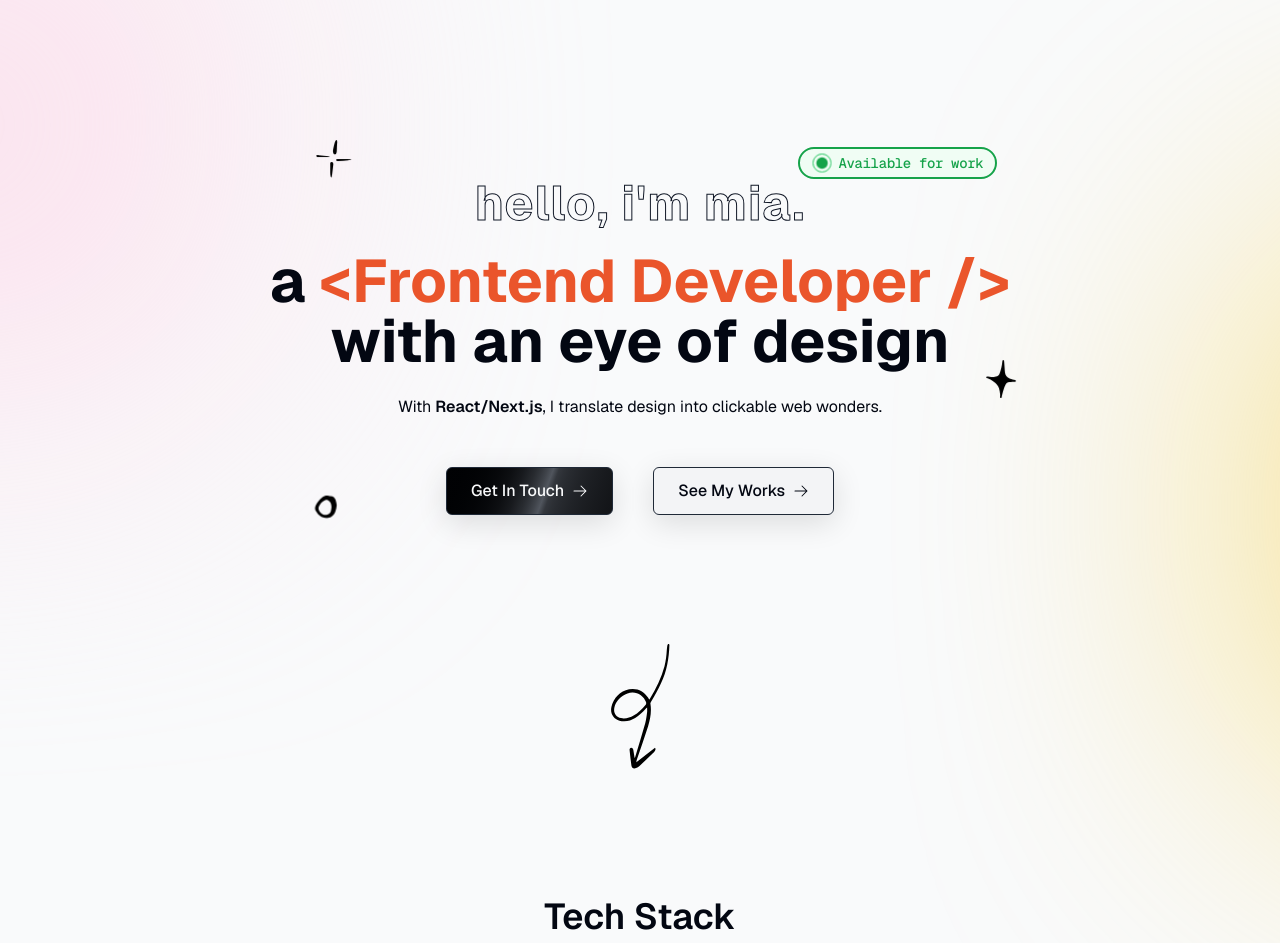
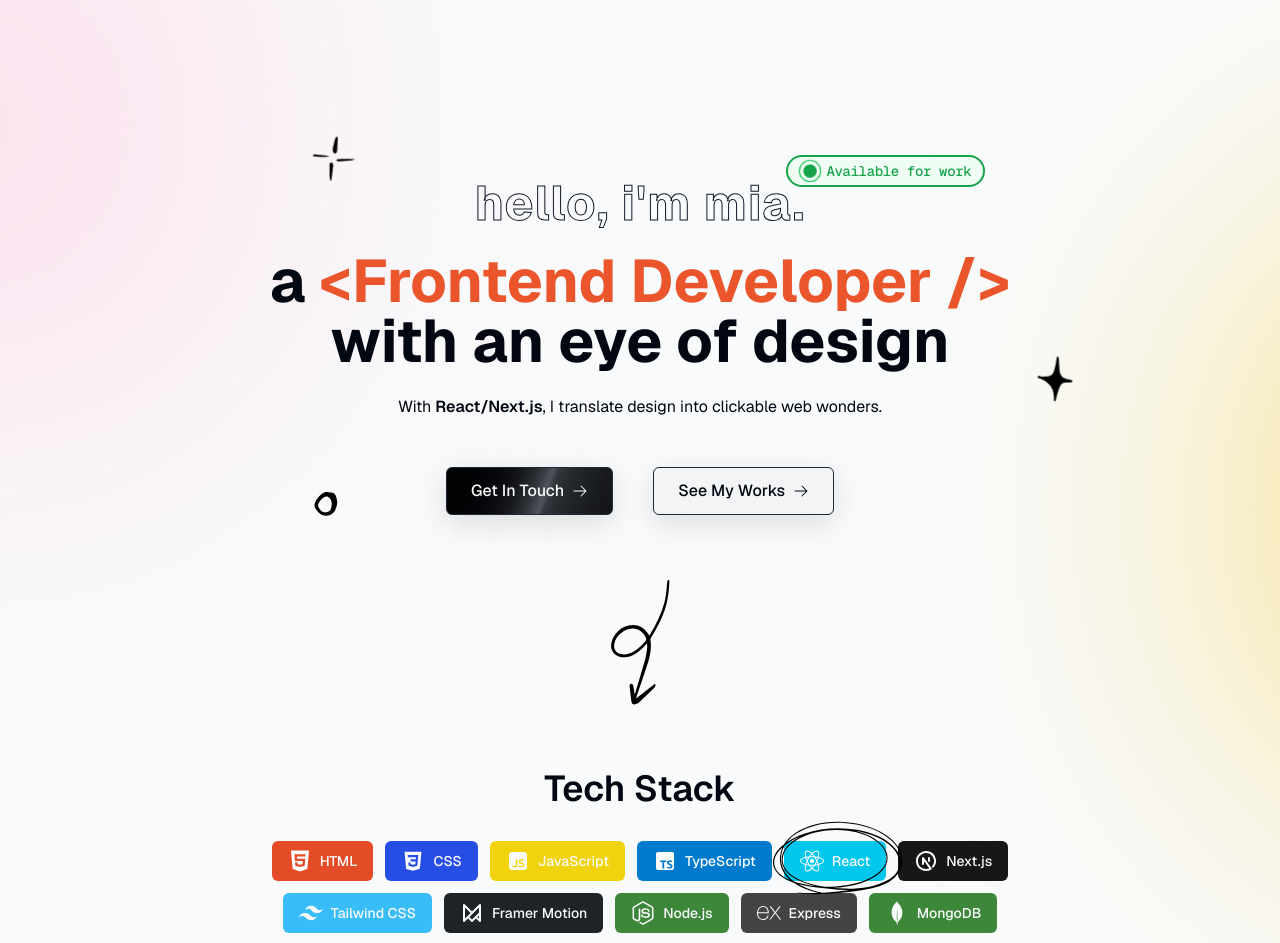
Before and after one commit to miawithcode/portfolio, a Next.js app: page / in a window 1280 px wide. Shown: the part 61-1004 px from the top of the page. Built offline with nearby package versions, Linux system fonts and the light colour scheme.

Commit message:
style: animate section divider

```diff
--- a/src/components/Navbar.tsx
+++ b/src/components/Navbar.tsx
@@ -22,7 +22,7 @@ const Navbar = () => {
         <Container>
           <div
             className={cn("transition-all duration-300 ease-in-out", {
-              "border-1 rounded-full border-white border-opacity-40 bg-gray-100 bg-opacity-80 px-10 shadow-lg shadow-black/[0.03] backdrop-blur-[0.5rem]":
+              "border-1 rounded-full border-white border-opacity-40 bg-zinc-100 bg-opacity-80 px-10 shadow-lg shadow-black/[0.03] backdrop-blur-[0.5rem]":
                 isScrolling,
             })}
           >
--- a/src/components/SectionDivider.tsx
+++ b/src/components/SectionDivider.tsx
@@ -3,18 +3,19 @@
 import React from "react";
 import { motion } from "framer-motion";
 import Container from "./Container";
-import { HandDrawArrow } from "./Svg";
+import { HandDrawArrowSVG } from "./Svg";
 
 const SectionDivider = () => {
   return (
     <Container className="flex items-center justify-center">
       <motion.div
-        className="py-16"
-        initial={{ opacity: 0, y: 100 }}
-        animate={{ opacity: 1, y: 0 }}
-        transition={{ delay: 0.125 }}
+        initial={{ scale: 0, y: -50 }}
+        animate={{ scale:1, opacity: 1, y: 0 }}
+        transition={{
+          delay: 0.9,
+        }}
       >
-        <HandDrawArrow />
+        <HandDrawArrowSVG />
       </motion.div>
     </Container>
   );
--- a/src/components/SectionHeading.tsx
+++ b/src/components/SectionHeading.tsx
@@ -1,3 +1,6 @@
+"use client";
+
+import { motion } from "framer-motion";
 import React from "react";
 
 interface SectionHeadingProps {
@@ -6,9 +9,14 @@ interface SectionHeadingProps {
 
 const SectionHeading = ({ children }: SectionHeadingProps) => {
   return (
-    <h2 className="mb-8 text-center text-3xl md:text-4xl font-semibold capitalize">
+    <motion.h2
+      initial={{ opacity: 0, y: 25 }}
+      whileInView={{ opacity: 1, y: 0 }}
+      transition={{type: "tween"}}
+      className="mb-8 text-center text-3xl font-semibold capitalize md:text-4xl"
+    >
       {children}
-    </h2>
+    </motion.h2>
   );
 };
 export default SectionHeading;
--- a/src/components/SkillItem.tsx
+++ b/src/components/SkillItem.tsx
@@ -2,13 +2,6 @@
 
 import { motion } from "framer-motion";
 import React from "react";
-
-interface SkillItemProps {
-  label: string;
-  bgColor: string;
-  icon: React.ReactNode;
-  index: number;
-}
 
 const fadeInVariants = {
   hidden: {
@@ -24,7 +17,7 @@ const fadeInVariants = {
   }),
 };
 
-const SkillItem = ({ label, bgColor, icon, index }: SkillItemProps) => {
+const SkillItem = ({ label, bgColor, icon, index }) => {
   return (
     <motion.li
       variants={fadeInVariants}
@@ -34,7 +27,7 @@ const SkillItem = ({ label, bgColor, icon, index }: SkillItemProps) => {
         once: true,
       }}
       custom={index}
-      className="flex items-center justify-center gap-2 rounded-xl px-5 py-2 text-sm font-medium text-gray-50"
+      className="flex items-center justify-center gap-2 rounded-md px-4 py-2 text-sm font-medium text-gray-50"
       style={{ backgroundColor: bgColor }}
     >
       {React.cloneElement(icon, { size: 24 })}
--- a/src/components/section/Hero.tsx
+++ b/src/components/section/Hero.tsx
@@ -20,7 +20,7 @@ const scaleVariants = {
 const Hero = () => {
   return (
     <Container>
-      <section className="relative lg:pb-16">
+      <section className="relative pb-16">
         {/* Decoration */}
         <motion.div
           variants={scaleVariants}
@@ -35,7 +35,7 @@ const Hero = () => {
           initial="hidden"
           animate="visible"
           transition={{ delay: 0.2 }}
-          className="absolute right-1 top-[45%] animate-blink md:top-1/2 lg:right-[15%] lg:top-[45%]"
+          className="absolute right-1 top-[58%] animate-blink md:top-[55%] lg:right-[10%] lg:top-[45%]"
         >
           <StarSVGTwo className="h-10 w-10" />
         </motion.div>
@@ -44,7 +44,7 @@ const Hero = () => {
           initial="hidden"
           animate="visible"
           transition={{ delay: 0.4 }}
-          className="absolute bottom-[10%] left-4 animate-blink md:bottom-[15%] md:left-[10%] lg:bottom-[15%] lg:left-[20%]"
+          className="absolute bottom-0 left-4 animate-bounce md:bottom-[15%] md:left-[10%] lg:bottom-[15%] lg:left-[20%]"
         >
           <CircleSVG className="h-4 w-4 md:h-6 md:w-6" />
         </motion.div>
@@ -64,9 +64,8 @@ const Hero = () => {
             </h2>
             {/* Status */}
             <motion.div
-              variants={scaleVariants}
-              initial="hidden"
-              animate="visible"
+              initial={{opacity: 0, scale: 0, x: -12, y: 8}}
+              animate={{opacity: 1, scale: 1, x: -12, y: 8}}
               transition={{ type: "spring", stiffness: 125, delay: 0.7 }}
               className="absolute -right-16 -top-8 flex items-center gap-1.5 rounded-full border-2 border-green-600 bg-green-50 px-3 py-1 md:-right-48 md:-top-8"
             >
--- a/src/components/section/Skills.tsx
+++ b/src/components/section/Skills.tsx
@@ -1,18 +1,35 @@
+"use client";
+
 import { skills } from "@/lib/data";
 import Container from "../Container";
 import SectionHeading from "../SectionHeading";
 import SkillItem from "../SkillItem";
+import { HandDrawCircleSVG } from "../Svg";
+import { motion } from "framer-motion";
 
 const Skills = () => {
   return (
     <Container>
-      <section className="mx-auto max-w-3xl scroll-mt-28 text-center py-16">
+      <section className="mx-auto max-w-3xl scroll-mt-28 py-16 text-center">
+        <div className="relative">
+          <motion.div
+            initial={{ opacity: 0, x: 520, y: 150 }}
+            whileInView={{ opacity: 1, x: 510, y: 20 }}
+            viewport={{
+              once: true,
+            }}
+            className="absolute hidden lg:block"
+          >
+            <HandDrawCircleSVG className="h-36 w-36" />
+          </motion.div>
+
           <SectionHeading>Tech Stack</SectionHeading>
           <ul className="flex flex-wrap justify-center gap-3">
             {skills.map((skill, index) => (
               <SkillItem key={skill.label} index={index} {...skill} />
             ))}
           </ul>
+        </div>
       </section>
     </Container>
   );
--- a/tailwind.config.ts
+++ b/tailwind.config.ts
@@ -17,7 +17,7 @@ const config: Config = {
       },
       animation: {
         shimmer: "shimmer 2s linear infinite",
-        blink: "blink 3s ease-in-out infinite",
+        blink: "blink 2s ease-in-out infinite",
       },
       keyframes: {
         shimmer: {
@@ -31,10 +31,10 @@ const config: Config = {
         blink: {
           "0%": { transform: "scale(0.85)" },
           "33.33%": {
-            transform: "scale(1.15)",
+            transform: "scale(1.25)",
           },
           "66.67%": {
-            transform: "scale(1.15)",
+            transform: "scale(1.25)",
           },
           "100%": {
             transform: "scale(0.85)",
```
Also changed, not shown: src/components/Svg.tsx (+3 -3 lines). Lines whose indentation alone changed are shown as unchanged.
